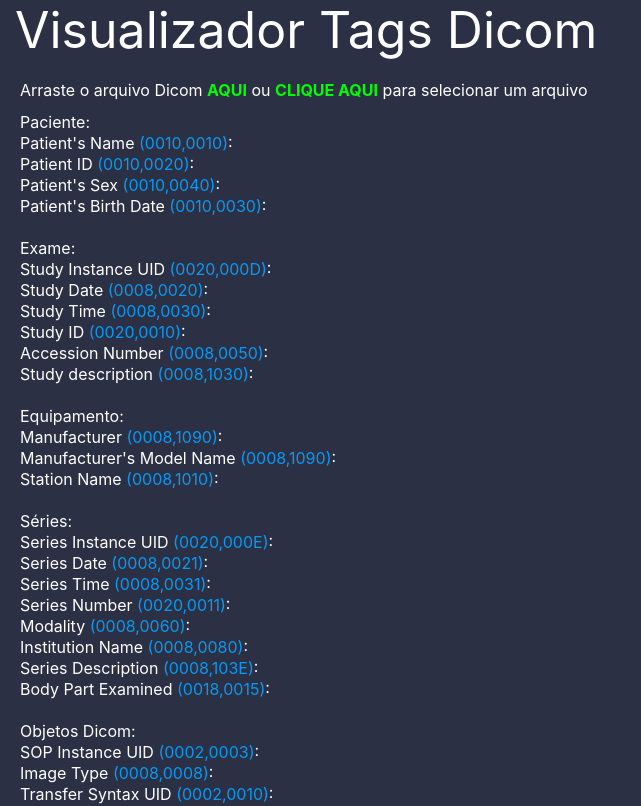
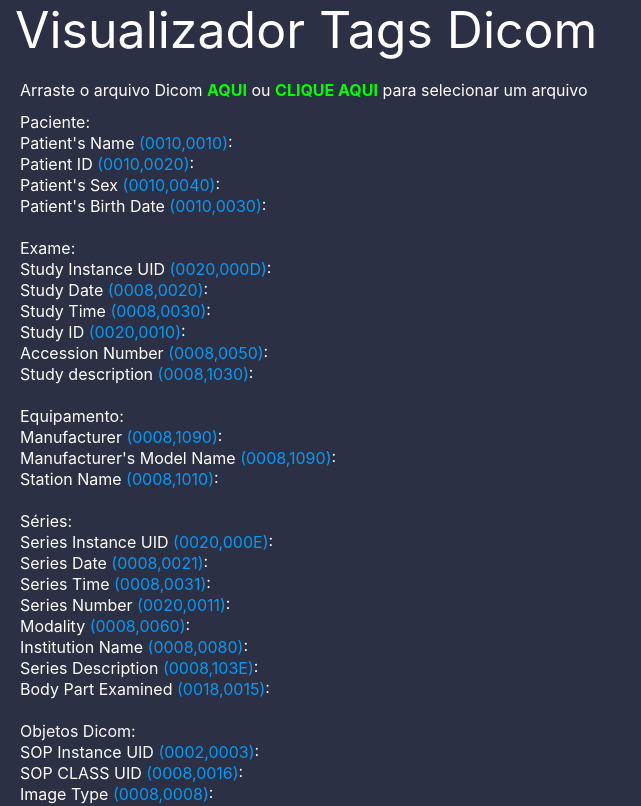
Before and after one commit to lucomoraes/dicomParserWeb, a React (Create React App) app: page / in a window 1280 px wide. Shown: the top 806 px of the page, without its empty margins (0-641 px from the left). Built offline with nearby package versions, Linux system fonts and the light colour scheme.

Commit message:
Inserção de SOP CLASS UID

```diff
--- a/src/components/DicomHeader.js
+++ b/src/components/DicomHeader.js
@@ -48,6 +48,7 @@ function DicomHeader() {
     const [presentationLUTShape, setPresentationLUTShape] = useState("");
 
     const [sopInstanceUID, setSopInstanceUID] = useState("");
+    const [sopClassUID, setSopClassUID] = useState("");
     const [imageType, setImageType] = useState("");
     const [transferSyntax, setTransferSyntax] = useState("");
     const [instanceNumber, setInstanceNumber] = useState("");
@@ -102,6 +103,7 @@ function DicomHeader() {
         setPresentationLUTShape('');
 
         setSopInstanceUID('');
+        setSopClassUID('');
         setImageType('');
         setTransferSyntax('');
         setInstanceNumber('');
@@ -226,6 +228,9 @@ function DicomHeader() {
             var sopInstanceUID = dataSet.string('x00080018');
             setSopInstanceUID(sopInstanceUID);
 
+            var sopClassUID = dataSet.string('x00080016');
+            setSopClassUID(sopClassUID);
+
             var imageType = dataSet.string('x00080008');
             setImageType(imageType);
 
@@ -286,7 +291,7 @@ function DicomHeader() {
                             }
                         </div>
                     </div>
-                    <DisplayData image={{patientName,patientId,patientSex,patientBirthDate,manufacturer,manufacturerModelName,stationName,studyInstanceUID,studyDate,studyTime,accessionNumber,studyID,studyDescription,seriesInstanceUID,seriesDate,seriesTime,seriesNumber,modality,institutionName,seriesDescription,bodyPartExamined,pixelSpacing,sliceLocation,sliceThickness,imagePosition,imageOrientation,VOILUTFunction,presentationLUTShape,sopInstanceUID,imageType,transferSyntax,instanceNumber,photometricInterpretation,kvp}}/>
+                    <DisplayData image={{patientName,patientId,patientSex,patientBirthDate,manufacturer,manufacturerModelName,stationName,studyInstanceUID,studyDate,studyTime,accessionNumber,studyID,studyDescription,seriesInstanceUID,seriesDate,seriesTime,seriesNumber,modality,institutionName,seriesDescription,bodyPartExamined,pixelSpacing,sliceLocation,sliceThickness,imagePosition,imageOrientation,VOILUTFunction,presentationLUTShape,sopInstanceUID,sopClassUID,imageType,transferSyntax,instanceNumber,photometricInterpretation,kvp}}/>
                 </div>
             </div>
         </div>
--- a/src/components/DisplayData.js
+++ b/src/components/DisplayData.js
@@ -58,6 +58,7 @@ function DisplayData(props) {
 
             <p>Objetos Dicom:</p>
             <p>SOP Instance UID <span style={tagStyle}>(0002,0003)</span>: <span style={resultStyle}>{props.image.sopInstanceUID}</span></p>
+            <p>SOP CLASS UID <span style={tagStyle}>(0008,0016)</span>: <span style={resultStyle}>{props.image.sopClassUID}</span></p>
             <p>Image Type <span style={tagStyle}>(0008,0008)</span>: <span style={resultStyle}>{props.image.imageType}</span></p>
             <p>Transfer Syntax UID <span style={tagStyle}>(0002,0010)</span>: <span style={resultStyle}>{props.image.transferSyntax}</span></p>
             <p>Instance Number <span style={tagStyle}>(0020,0013)</span>: <span style={resultStyle}>{props.image.instanceNumber}</span></p>
```
